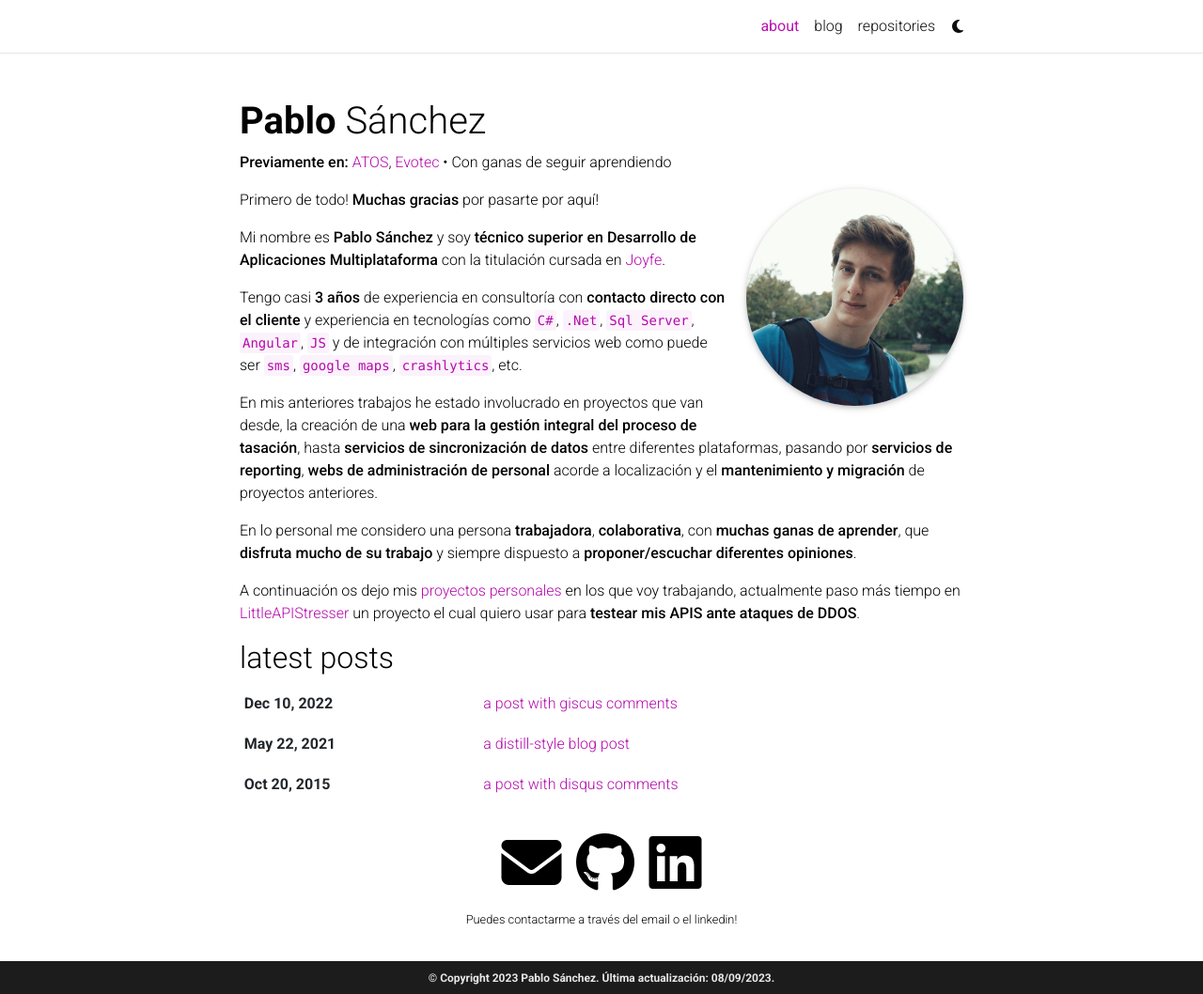
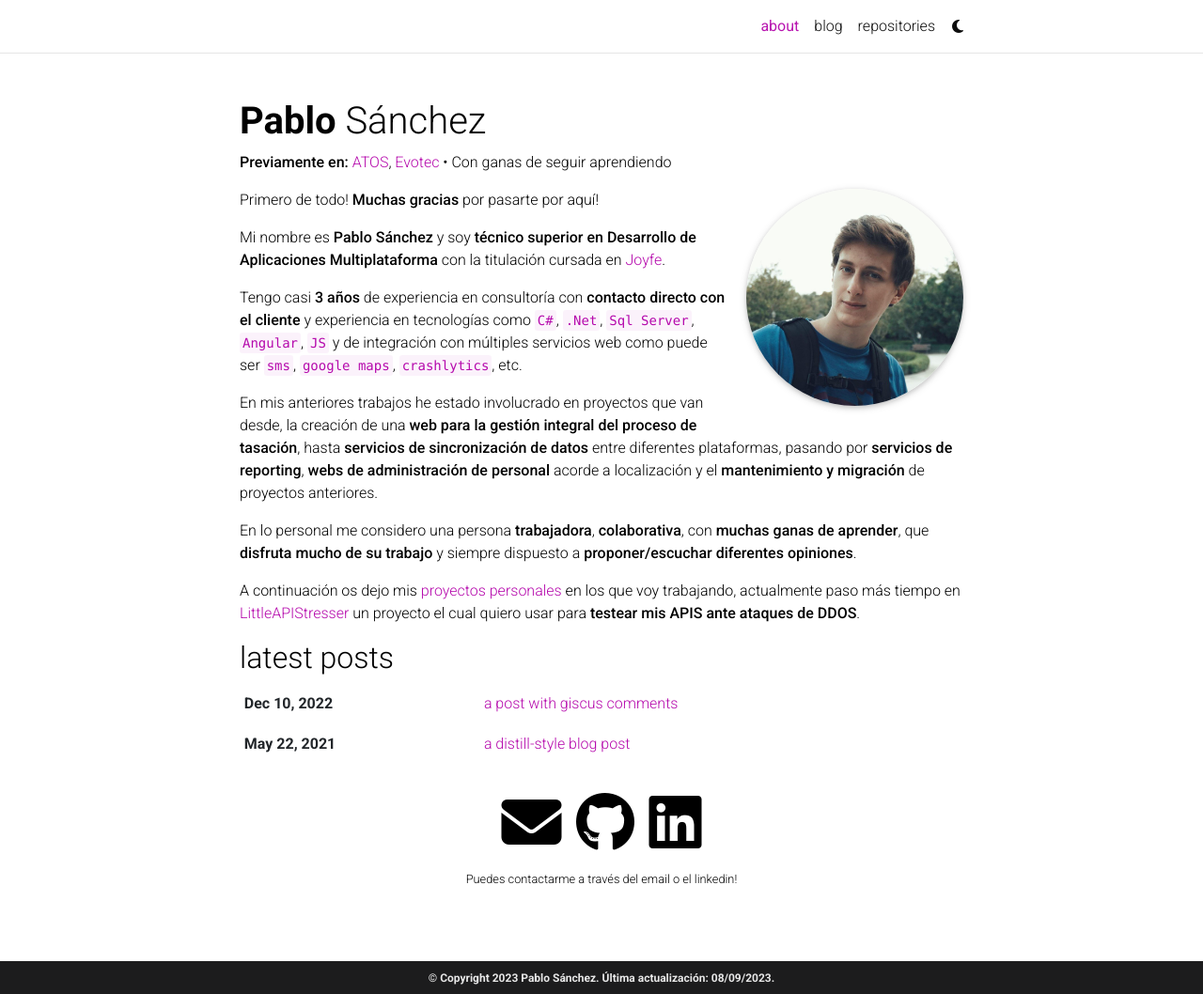
Before and after one commit to ElPavlillo/elpavlillo.github.io, a Jekyll site: the page built from _pages/about.md, in a window 1280 px wide and 1058 px high. Shown: the whole window at 94% size. Built offline with Jekyll 4.4.1, drawn with Linux system fonts in a browser that asks for light colours; comment, search, counter and statistics services are not loaded; a style sheet for code colours, icons or effects is not loaded; part of the change alters nothing that is shown.

Commit message:
limit latest posts

```diff
--- a/_config.yml
+++ b/_config.yml
@@ -182,7 +182,7 @@ announcements:
 latest_posts:
   enabled: true
   scrollable: true # adds a vertical scroll bar if there are more than 3 new posts items
-  limit: 3 # leave blank to include all the blog posts
+  limit: 2 # leave blank to include all the blog posts
 
 # -----------------------------------------------------------------------------
 # Jekyll settings
```
